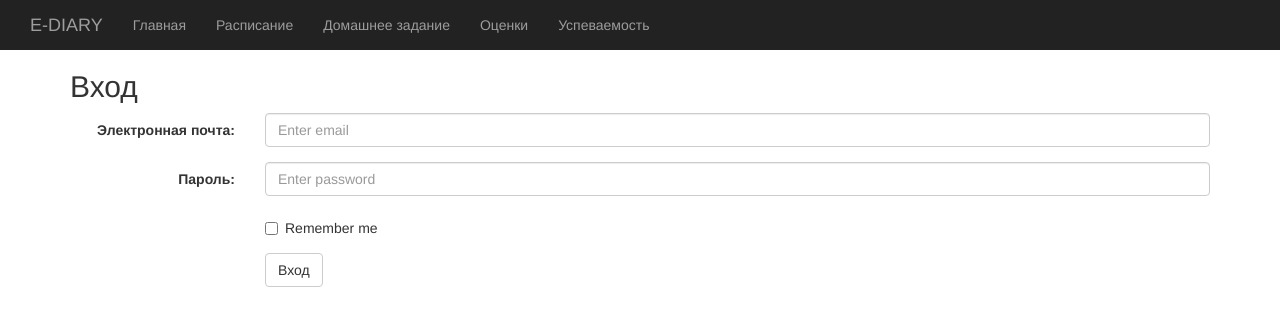
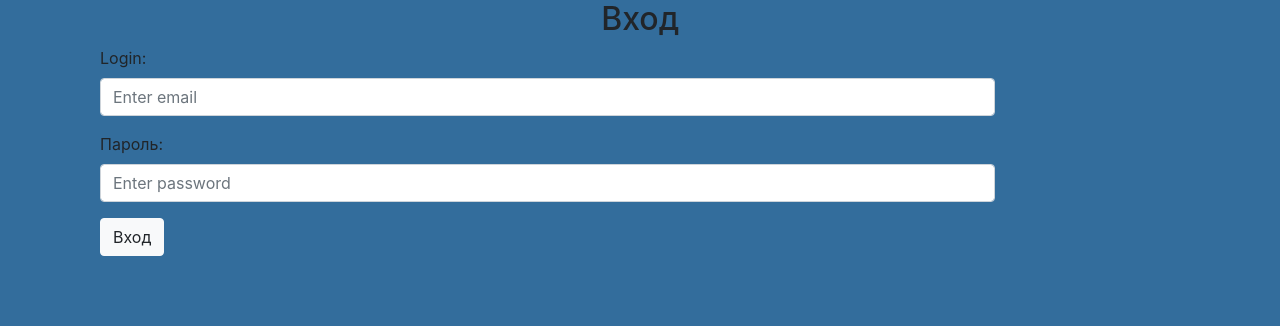
Before and after one commit to VladimirKancevich/E-DIARY, a Django app: page /form in a window 1280 px wide. Shown: the top 326 px of the page. Run offline with Django 3.2, Linux system fonts and the light colour scheme; some libraries are stand-ins or nearby versions.

Commit message:
form with bags

```diff
--- a/testapp/account/views.py
+++ b/testapp/account/views.py
@@ -13,11 +13,11 @@ def user_login(request):
             if user is not None:
                 if user.is_active:
                     login(request, user)
-                    return render(request, 'app1/main.html',)
+                    return  render(request, 'app1/main.html',)
                 else:
                     return HttpResponse('Неактивный аккаунт')
             else:
-                return HttpResponse('неправильный логин или пароль')
+                return HttpResponse('неправильный логин или пароль') # дописать вывод сообщения
     else:
         form = LoginForm()
     return render(request, 'account/login.html', {'form': form})
--- a/testapp/app1/admin.py
+++ b/testapp/app1/admin.py
@@ -1,5 +1,5 @@
 from django.contrib import admin
-from .models import Teachers, Lessons, Students, OneLesson, Grade, Classes, TimeSlot
+from .models import Teachers, Lessons, Students, OneLesson, Grade, Classes, TimeSlot, LogUser
 
 
 admin.site.register(Teachers)
@@ -9,3 +9,4 @@ admin.site.register(OneLesson)
 admin.site.register(Grade)
 admin.site.register(Classes)
 admin.site.register(TimeSlot)
+admin.site.register(LogUser)
--- a/testapp/app1/static/css/app1.css
+++ b/testapp/app1/static/css/app1.css
@@ -1,9 +1,11 @@
 .jumbotron {
   background-color: #4682B4;
+  padding: 0px;
 }
 
 h2 {
   color:white
+  margin-top: 2px;
 }
 
 .active{
@@ -11,18 +13,15 @@ h2 {
 }
 
 body {
+  background: #336d9c;
+}
 
-}
 
 .col-sm{
 }
 
-.navbar-brand{
-
-}
-
-.nav{
-
+.nav-link{
+    color:yellow;
 }
 
 .container-fluid{
--- a/testapp/app1/templates/app1/base.html
+++ b/testapp/app1/templates/app1/base.html
@@ -5,35 +5,45 @@
   <title>E-DIARY</title>
   <meta charset="utf-8">
   <meta name="viewport" content="width=device-width, initial-scale=1">
-  <link rel="stylesheet"
-        href="https://maxcdn.bootstrapcdn.com/bootstrap/3.3.7/css/bootstrap.min.css">
-  <link href="{% static 'css/app1.css' %}" rel="stylesheet" />
-    <!-- fontawesome CSS -->
-  <script src="https://ajax.googleapis.com/ajax/libs/jquery/3.3.1/jquery.min.js"></script>
-  <script src="https://maxcdn.bootstrapcdn.com/bootstrap/3.3.7/js/bootstrap.min.js"></script>
+  <script src="https://code.jquery.com/jquery-3.5.1.min.js" type="text/javascript"></script>
+  <!-- Bootstrap -->
+    <link rel="stylesheet" href="https://cdn.jsdelivr.net/npm/bootstrap@4.5.3/dist/css/bootstrap.min.css" integrity="sha384-TX8t27EcRE3e/ihU7zmQxVncDAy5uIKz4rEkgIXeMed4M0jlfIDPvg6uqKI2xXr2" crossorigin="anonymous">
+    <script src="https://cdn.jsdelivr.net/npm/bootstrap@4.5.3/dist/js/bootstrap.bundle.min.js" integrity="sha384-ho+j7jyWK8fNQe+A12Hb8AhRq26LrZ/JpcUGGOn+Y7RsweNrtN/tE3MoK7ZeZDyx" crossorigin="anonymous">
+    </script>
+  <link href="{% static 'css/app1.css' %}" rel="stylesheet" type="text/css"/>
 </head>
 
 <body>
-
-<nav class=".navbar navbar-inverse">
-  <div class="container-fluid">
-    <div class="navbar-header">
-      <a class="navbar-brand" href="#">E-DIARY</a>
-    </div>
-    <ul class="nav navbar-nav">
-      <li class="nav-item {% if url_name == 'main' %}active{% endif %}"><a class="nav-item " href="{% url 'app1:main'%}">Главная</a></li>
-      <li class="nav-item {% if url_name == 'timetable' %}active{% endif %}"><a class="nav-item " href="{% url 'app1:timetable'%}">Расписание</a></li>
-      <li class="nav-item {% if url_name == 'homework' %}active{% endif %}"><a class="nav-item " href="{% url 'app1:homework'%}">Домашнее задание</a></li>
-      <li class="nav-item {% if url_name == 'grade' %}active{% endif %}"><a class="nav-item " href="{% url 'app1:grade'%}">Оценки</a></li>
-      <li class="nav-item {% if url_name == 'progress_table' %}active{% endif %}"><a class="nav-item " href="{% url 'app1:progress_table'%}">Успеваемость</a></li>
-    </ul>
-<!--    <ul class="nav navbar-nav navbar-right">-->
-<!--      <li class="nav-item {% if url_name == 'main' %}active{% endif %}"><a class="nav-item " href="#"><span class="glyphicon glyphicon-cog"></span></a></li>-->
-<!--    </ul>-->
-  </div>
+<nav class="navbar navbar-expand-lg navbar-light bg-light">
+    <a class="navbar-brand" href="#">E-DIARY</a>
+      <ul class="navbar-nav">
+        <li class="nav-item {% if url_name == 'main' %}active{% endif %}">
+          <a class="nav-link" href="{% url 'app1:main'%}">Главная</a>
+        </li>
+        <li class="nav-item {% if url_name == 'timetable' %}active{% endif %}">
+          <a class="nav-link" href="{% url 'app1:timetable'%}">Расписание</a>
+        </li>
+        <li class="nav-item {% if url_name == 'homework' %}active{% endif %}">
+          <a class="nav-link" href="{% url 'app1:homework'%}">Домашнее задание</a>
+        </li>
+        <li class="nav-item {% if url_name == 'grade' %}active{% endif %}">
+          <a class="nav-link " href="{% url 'app1:grade'%}">Оценки</a></a>
+        </li>
+        <li class="nav-item {% if url_name == 'progress_table' %}active{% endif %}">
+          <a class="nav-link " href="{% url 'app1:progress_table'%}">Успеваемость</a></a>
+        </li>
+      </ul>
 </nav>
 
+<div class="jumbotron text-center" >
+  <div class="row">
+  <div class="col-sm-3"><h5>Класс: {{user_class}}</h5></div>
+    <div class="col-sm"><h5>{{name}}</h5></div>
+</div>
+</div>
 <div class=".container-fluid">
 {% block content %}
 {% endblock %}
 </div>
+</body>
+</html>
--- a/testapp/app1/templates/app1/form.html
+++ b/testapp/app1/templates/app1/form.html
@@ -1,45 +1,38 @@
-{% extends 'app1/base.html' %}
-
-{% block title %}Главная страница{% endblock %}
-
-{% block content %}
+{% load static %}
 <!DOCTYPE html>
-<html lang="en">
+<html lang="ru">
 <head>
-  <title>Bootstrap Example</title>
+  <title>E-DIARY</title>
   <meta charset="utf-8">
   <meta name="viewport" content="width=device-width, initial-scale=1">
-  <link rel="stylesheet" href="https://maxcdn.bootstrapcdn.com/bootstrap/3.3.7/css/bootstrap.min.css">
-  <script src="https://ajax.googleapis.com/ajax/libs/jquery/3.3.1/jquery.min.js"></script>
-  <script src="https://maxcdn.bootstrapcdn.com/bootstrap/3.3.7/js/bootstrap.min.js"></script>
+  <script src="https://code.jquery.com/jquery-3.5.1.min.js" type="text/javascript"></script>
+  <!-- Bootstrap -->
+    <link rel="stylesheet" href="https://cdn.jsdelivr.net/npm/bootstrap@4.5.3/dist/css/bootstrap.min.css" integrity="sha384-TX8t27EcRE3e/ihU7zmQxVncDAy5uIKz4rEkgIXeMed4M0jlfIDPvg6uqKI2xXr2" crossorigin="anonymous">
+    <script src="https://cdn.jsdelivr.net/npm/bootstrap@4.5.3/dist/js/bootstrap.bundle.min.js" integrity="sha384-ho+j7jyWK8fNQe+A12Hb8AhRq26LrZ/JpcUGGOn+Y7RsweNrtN/tE3MoK7ZeZDyx" crossorigin="anonymous">
+    </script>
+  <link href="{% static 'css/app1.css' %}" rel="stylesheet" type="text/css"/>
 </head>
+
 <body>
-
 <div class="container">
-  <h2>Вход</h2>
-  <form class="form-horizontal" action="/action_page.php">
+  <h2 class="text-center">Вход</h2>
+  <form method="POST" action="{% url 'app1:form' %}">
+    {% csrf_token %}
     <div class="form-group">
-      <label class="control-label col-sm-2" for="email">Электронная почта:</label>
+      <label class="control-label col-sm-2" for="email">Login:</label>
       <div class="col-sm-10">
-        <input type="email" class="form-control" id="email" placeholder="Enter email" name="email">
+        <input type="text" class="form-control" id="email" placeholder="Enter email" name="email">
       </div>
     </div>
     <div class="form-group">
       <label class="control-label col-sm-2" for="pwd">Пароль:</label>
       <div class="col-sm-10">
-        <input type="password" class="form-control" id="pwd" placeholder="Enter password" name="pwd">
+        <input type="password" class="form-control" id="pwd" placeholder="Enter password" name="password">
       </div>
     </div>
     <div class="form-group">
       <div class="col-sm-offset-2 col-sm-10">
-        <div class="checkbox">
-          <label><input type="checkbox" name="remember"> Remember me</label>
-        </div>
-      </div>
-    </div>
-    <div class="form-group">
-      <div class="col-sm-offset-2 col-sm-10">
-        <button type="submit" class="btn btn-default">Вход</button>
+        <input type="submit" value="Вход" class="btn btn-light"/>
       </div>
     </div>
   </form>
@@ -47,4 +40,3 @@
 
 </body>
 </html>
-{% endblock %}
--- a/testapp/app1/urls.py
+++ b/testapp/app1/urls.py
@@ -5,7 +5,7 @@ app_name = 'app1'
 urlpatterns = [
     path('', views.main, name='main'),
     path('grade', views.student, name='grade'),
-    path('form', views.form, name='form'),
+    path('form', views.authorization, name='form'),
     path('homework', views.homework, name='homework'),
     path('timetable', views.timetable, name='timetable'),
     path('progress_table', views.progress_table, name ='progress_table')
--- a/testapp/app1/views.py
+++ b/testapp/app1/views.py
@@ -6,11 +6,6 @@ from app1.models import Students, Classes, Grade, Lessons, OneLesson
 def main(request):
     url_name = request.resolver_match.url_name
     return render(request, 'app1/main.html', {'url_name': url_name})
-
-
-def form(request):
-    url_name = request.resolver_match.url_name
-    return render(request, 'app1/form.html', {'url_name': url_name})
 
 
 def homework(request):
@@ -39,3 +34,23 @@ def frog(request):
     url_name = request.resolver_match.url_name
     date = datetime.datetime.now()
     return render(request, 'app1/main.html', {'date': date, 'url_name': url_name})
+
+
+def authorization(request):
+    print(request.method)
+    if request.method == 'POST':
+        login = request.POST.get('login')
+        password = request.POST.get('password')
+        user = Students.objects.get(login=login, password=password)
+        if len(user) == 1:
+            if len(LogUser.objects.filter(user.id)) > 0:
+                return HttpResponse(status=400)
+            else:
+                key = LogUser(key=user)
+                key.save()
+                return render(request, 'app1/main.html',
+                              {'name': user.name, 'class': user.user_class, 'url_name': 'main'})
+        else:
+            return HttpResponse('Неправильное имя пользователя или пароль')
+    else:
+        return render(request, 'app1/form.html')
```
Also changed, not shown: testapp/app1/models.py (+8 -4 lines), testapp/app1/templates/app1/main.html (+0 -7 lines), testapp/app1/migrations/0002_loguser.py (added), testapp/app1/migrations/0003_auto_20201205_0026.py (added), testapp/db.sqlite3.
